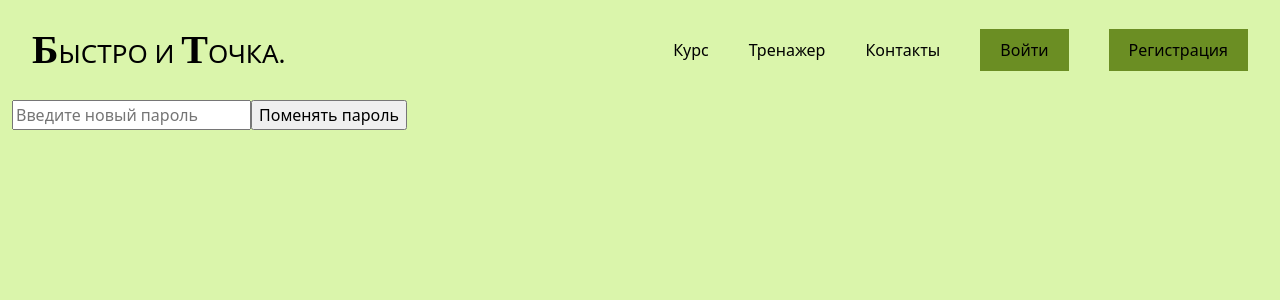
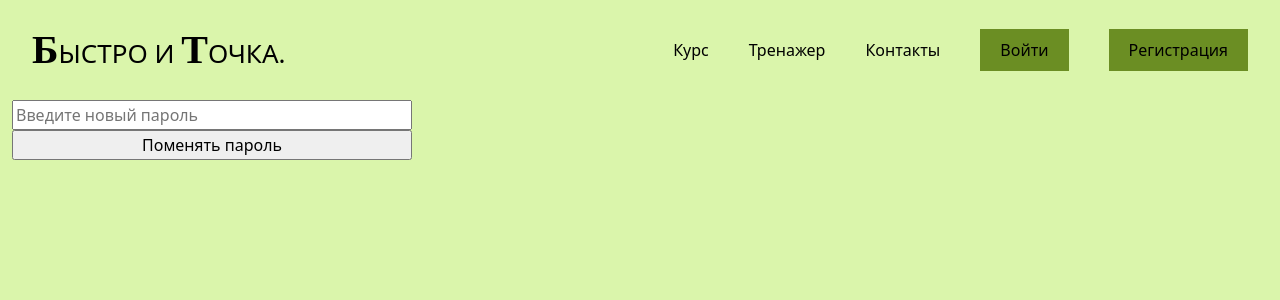
Before and after one commit to TheDedEgor/CourseHttpApp, a React (Create React App) app in the folder CourseHttpApp/ClientApp/: page /newPass in a window 1280 px wide. Shown: the top 300 px of the page. Built offline with nearby package versions, Linux system fonts and the light colour scheme.

Commit message:
Recovery password test

```diff
--- a/CourseHttpApp/ClientApp/src/components/Auth/Auth.jsx
+++ b/CourseHttpApp/ClientApp/src/components/Auth/Auth.jsx
@@ -1,7 +1,6 @@
 import React, {useEffect, useState} from "react";
 import {Link, useNavigate} from "react-router-dom";
 import "./Auth.css"
-import {Form} from "reactstrap";
 
 const  Auth = () =>{
     const [email,setEmail] = useState('')
@@ -20,6 +19,7 @@ const  Auth = () =>{
             setFormValid(true)
         }
     },[emailError,passwordError])
+
     let navigate = useNavigate()
     async function handleFormSubmit(event) {
         event.preventDefault();
@@ -28,6 +28,7 @@ const  Auth = () =>{
         const user = await response.json()
         if(user.statusCode === 404){
             setValidUser('Не верный логин или пароль!')
+            setFormValid(false)
             setEmail('')
             setPassword('')
         }
@@ -36,7 +37,6 @@ const  Auth = () =>{
             sessionStorage.setItem("access_token", user.value.access_token)
             navigate('/')
         }
-        console.log(user.statusCode)
     }
     function serializeForm(formNode) {
         return new FormData(formNode)
@@ -81,6 +81,7 @@ const  Auth = () =>{
             setPasswordError('')
         }
     }
+
     return(
         <div className="form_content">
             <h3>Вход</h3>
--- a/CourseHttpApp/ClientApp/src/components/Contacts/Contacts.jsx
+++ b/CourseHttpApp/ClientApp/src/components/Contacts/Contacts.jsx
@@ -9,12 +9,12 @@ const Contacts = () =>{
             <p>Мы всегда на связи и будем рады вам ответить!</p>
             <div className="first-person">
                 <p>Иван Михайлович</p>
-                <a className="social-links" href="https://telegram.me/devoidbark" title="Телеграм"><BsTelegram size={40}/></a>
+                <a className="social-links" target="_blank" href="https://telegram.me/devoidbark" title="Телеграм"><BsTelegram size={40}/></a>
                 <a className="social-links" href="mailto:petros_9002@mail.ru" title="Почта"><AiTwotoneMail size={40}/></a>
             </div>
             <div className="second-person">
                 <p>Егор Витальевич</p>
-                <a className="social-links" href="https://telegram.me/x_ternus"><BsTelegram size={40}/></a>
+                <a className="social-links" target="_blank" href="https://telegram.me/x_ternus"><BsTelegram size={40}/></a>
                 <a className="social-links" href="mailto:korepin.02@gmail.com"><AiTwotoneMail size={40}/></a>
             </div>
         </div>
--- a/CourseHttpApp/ClientApp/src/components/NewPass/NewPass.jsx
+++ b/CourseHttpApp/ClientApp/src/components/NewPass/NewPass.jsx
@@ -3,7 +3,7 @@ import "./NewPass.css"
 
 const NewPass = () =>{
     return(
-        <form>
+        <form className="form">
             <input name="password" placeholder="Введите новый пароль"/>
             <input type="submit" value="Поменять пароль"/>
         </form>
```
